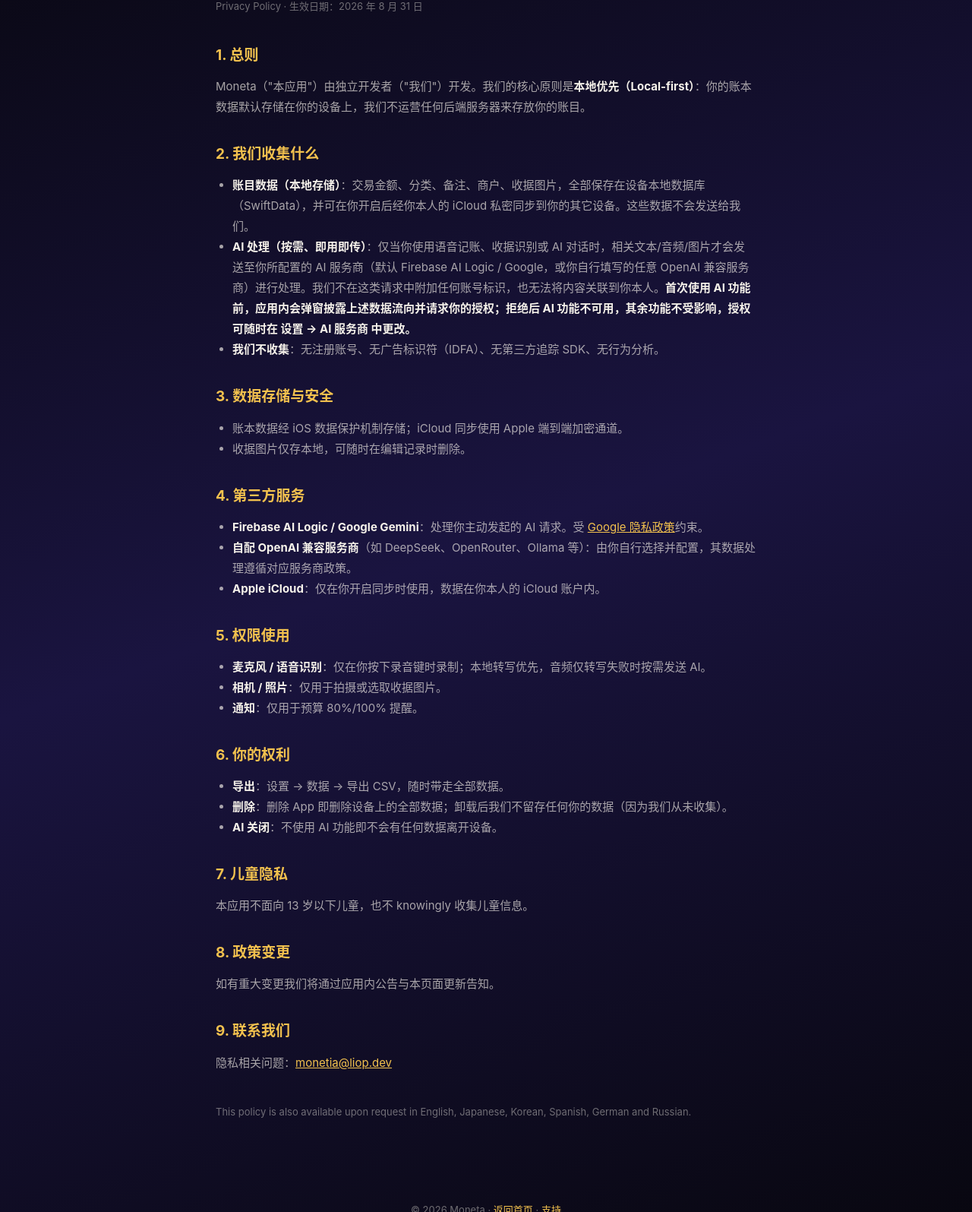
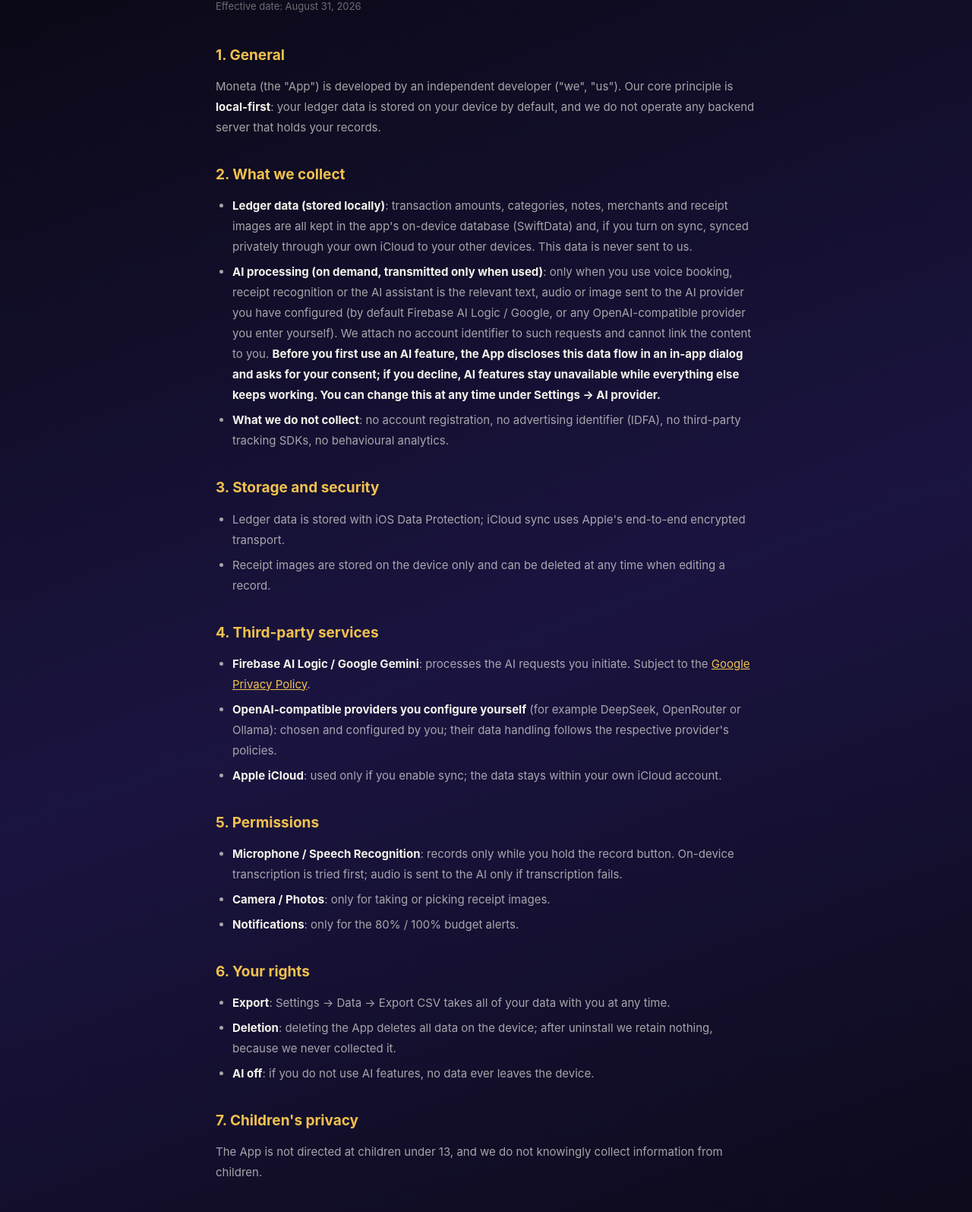
Before and after one commit to topcheer/monetia-site, a website: page site/privacy.html in a window 1280 px wide. Shown: the part 201-1796 px from the top of the page at 76% size. Drawn offline with Linux system fonts and the light colour scheme.

Commit message:
English privacy policy; bilingual privacy pages; clean links
Co-Authored-By: ggcode <noreply@ggcode.dev>

```diff
--- a/site/privacy.html
+++ b/site/privacy.html
@@ -1,10 +1,12 @@
 <!DOCTYPE html>
-<html lang="zh-CN">
+<html lang="en">
 <head>
 <meta charset="UTF-8">
 <meta name="viewport" content="width=device-width, initial-scale=1.0">
-<title>Moneta — 隐私政策</title>
-<link rel="icon" href="favicon.svg" type="image/svg+xml">
+<title>Moneta — Privacy Policy</title>
+<meta name="description" content="How Moneta handles your data: local-first storage, on-demand AI processing, iCloud sync, permissions and your rights.">
+<link rel="icon" href="/favicon.svg" type="image/svg+xml">
+<link rel="canonical" href="https://www.monetia.net/privacy"><link rel="alternate" hreflang="en" href="https://www.monetia.net/privacy"><link rel="alternate" hreflang="zh-Hans" href="https://www.monetia.net/zh/privacy">
 <style>
 :root{--navy:#08070F;--purple:#1A1440;--gold:#E9C46A;--gold-l:#F2C14E;--text:#F6F2EA;
   --text2:rgba(246,242,234,.66);--text3:rgba(246,242,234,.42);--glass:rgba(255,255,255,.045);--stroke:rgba(246,242,234,.10)}
@@ -14,72 +16,74 @@ body{font-family:-apple-system,BlinkMacSystemFont,"PingFang SC","Noto Sans CJK S
 .topnav{max-width:760px;margin:0 auto;padding:22px 24px;display:flex;justify-content:space-between;align-items:center}
 .topnav .brand{display:flex;align-items:center;gap:10px;font-family:"Cormorant Garamond","Didot","Songti SC",serif;font-size:22px;font-weight:600;color:var(--text);text-decoration:none}
 .topnav .brand img{width:26px;height:26px}
+.topnav .right{display:flex;gap:18px;align-items:center}
 .topnav a.back{color:var(--text3);font-size:13px;text-decoration:none;letter-spacing:.08em}
-.topnav a.back:hover{color:var(--gold-l)}
+.topnav a.back:hover,.topnav a.lang:hover{color:var(--gold-l)}
+.topnav a.lang{color:var(--muted);font-size:12px;letter-spacing:.14em;font-weight:600;padding:6px 11px;border:1px solid var(--stroke);border-radius:999px;text-decoration:none}
 .wrap{max-width:760px;margin:0 auto;padding:56px 24px 80px}
 h1{font-size:30px;margin-bottom:4px} h1 em{font-style:normal;color:var(--gold-l)}
 .date{color:var(--text3);font-size:13px;margin-bottom:36px}
 h2{font-size:19px;color:var(--gold-l);margin:32px 0 10px}
-p,li{color:var(--text2);font-size:15px} ul{padding-left:22px}
+p,li{color:var(--text2);font-size:15px} ul{padding-left:22px} li{margin-bottom:6px}
 b{color:var(--text)}
 footer{color:var(--text3);text-align:center;padding:26px;font-size:13px}
 a{color:var(--gold-l)}
 </style>
 </head>
 <body>
-<div class="topnav"><a class="brand" href="/"><img src="assets/brand/app-icon.png" alt="">Moneta</a><a class="back" href="/">← 返回首页 / Home</a></div>
+<div class="topnav">
+  <a class="brand" href="/"><img src="/assets/brand/app-icon.png" alt="">Moneta</a>
+  <div class="right"><a class="lang" href="/zh/privacy" hreflang="zh-Hans" lang="zh-Hans">中文</a><a class="back" href="/">← Home</a></div>
+</div>
 <div class="wrap">
-<h1><em>Moneta</em> 隐私政策</h1>
-<div class="date">Privacy Policy · 生效日期：2026 年 8 月 31 日</div>
+<h1><em>Moneta</em> Privacy Policy</h1>
+<div class="date">Effective date: August 31, 2026</div>
+<h2>1. General</h2>
+<p>Moneta (the "App") is developed by an independent developer ("we", "us"). Our core principle is <b>local-first</b>: your ledger data is stored on your device by default, and we do not operate any backend server that holds your records.</p>
 
-<h2>1. 总则</h2>
-<p>Moneta（"本应用"）由独立开发者（"我们"）开发。我们的核心原则是<b>本地优先（Local-first）</b>：你的账本数据默认存储在你的设备上，我们不运营任何后端服务器来存放你的账目。</p>
-
-<h2>2. 我们收集什么</h2>
+<h2>2. What we collect</h2>
 <ul>
-<li><b>账目数据（本地存储）</b>：交易金额、分类、备注、商户、收据图片，全部保存在设备本地数据库（SwiftData），并可在你开启后经你本人的 iCloud 私密同步到你的其它设备。这些数据不会发送给我们。</li>
-<li><b>AI 处理（按需、即用即传）</b>：仅当你使用语音记账、收据识别或 AI 对话时，相关文本/音频/图片才会发送至你所配置的 AI 服务商（默认 Firebase AI Logic / Google，或你自行填写的任意 OpenAI 兼容服务商）进行处理。我们不在这类请求中附加任何账号标识，也无法将内容关联到你本人。<b>首次使用 AI 功能前，应用内会弹窗披露上述数据流向并请求你的授权；拒绝后 AI 功能不可用，其余功能不受影响，授权可随时在 设置 → AI 服务商 中更改。</b></li>
-<li><b>我们不收集</b>：无注册账号、无广告标识符（IDFA）、无第三方追踪 SDK、无行为分析。</li>
+<li><b>Ledger data (stored locally)</b>: transaction amounts, categories, notes, merchants and receipt images are all kept in the app's on-device database (SwiftData) and, if you turn on sync, synced privately through your own iCloud to your other devices. This data is never sent to us.</li>
+<li><b>AI processing (on demand, transmitted only when used)</b>: only when you use voice booking, receipt recognition or the AI assistant is the relevant text, audio or image sent to the AI provider you have configured (by default Firebase AI Logic / Google, or any OpenAI-compatible provider you enter yourself). We attach no account identifier to such requests and cannot link the content to you. <b>Before you first use an AI feature, the App discloses this data flow in an in-app dialog and asks for your consent; if you decline, AI features stay unavailable while everything else keeps working. You can change this at any time under Settings → AI provider.</b></li>
+<li><b>What we do not collect</b>: no account registration, no advertising identifier (IDFA), no third-party tracking SDKs, no behavioural analytics.</li>
 </ul>
 
-<h2>3. 数据存储与安全</h2>
+<h2>3. Storage and security</h2>
 <ul>
-<li>账本数据经 iOS 数据保护机制存储；iCloud 同步使用 Apple 端到端加密通道。</li>
-<li>收据图片仅存本地，可随时在编辑记录时删除。</li>
+<li>Ledger data is stored with iOS Data Protection; iCloud sync uses Apple's end-to-end encrypted transport.</li>
+<li>Receipt images are stored on the device only and can be deleted at any time when editing a record.</li>
 </ul>
 
-<h2>4. 第三方服务</h2>
+<h2>4. Third-party services</h2>
 <ul>
-<li><b>Firebase AI Logic / Google Gemini</b>：处理你主动发起的 AI 请求。受 <a href="https://policies.google.com/privacy" rel="noopener">Google 隐私政策</a>约束。</li>
-<li><b>自配 OpenAI 兼容服务商</b>（如 DeepSeek、OpenRouter、Ollama 等）：由你自行选择并配置，其数据处理遵循对应服务商政策。</li>
-<li><b>Apple iCloud</b>：仅在你开启同步时使用，数据在你本人的 iCloud 账户内。</li>
+<li><b>Firebase AI Logic / Google Gemini</b>: processes the AI requests you initiate. Subject to the <a href="https://policies.google.com/privacy" rel="noopener">Google Privacy Policy</a>.</li>
+<li><b>OpenAI-compatible providers you configure yourself</b> (for example DeepSeek, OpenRouter or Ollama): chosen and configured by you; their data handling follows the respective provider's policies.</li>
+<li><b>Apple iCloud</b>: used only if you enable sync; the data stays within your own iCloud account.</li>
 </ul>
 
-<h2>5. 权限使用</h2>
+<h2>5. Permissions</h2>
 <ul>
-<li><b>麦克风 / 语音识别</b>：仅在你按下录音键时录制；本地转写优先，音频仅转写失败时按需发送 AI。</li>
-<li><b>相机 / 照片</b>：仅用于拍摄或选取收据图片。</li>
-<li><b>通知</b>：仅用于预算 80%/100% 提醒。</li>
+<li><b>Microphone / Speech Recognition</b>: records only while you hold the record button. On-device transcription is tried first; audio is sent to the AI only if transcription fails.</li>
+<li><b>Camera / Photos</b>: only for taking or picking receipt images.</li>
+<li><b>Notifications</b>: only for the 80% / 100% budget alerts.</li>
 </ul>
 
-<h2>6. 你的权利</h2>
+<h2>6. Your rights</h2>
 <ul>
-<li><b>导出</b>：设置 → 数据 → 导出 CSV，随时带走全部数据。</li>
-<li><b>删除</b>：删除 App 即删除设备上的全部数据；卸载后我们不留存任何你的数据（因为我们从未收集）。</li>
-<li><b>AI 关闭</b>：不使用 AI 功能即不会有任何数据离开设备。</li>
+<li><b>Export</b>: Settings → Data → Export CSV takes all of your data with you at any time.</li>
+<li><b>Deletion</b>: deleting the App deletes all data on the device; after uninstall we retain nothing, because we never collected it.</li>
+<li><b>AI off</b>: if you do not use AI features, no data ever leaves the device.</li>
 </ul>
 
-<h2>7. 儿童隐私</h2>
-<p>本应用不面向 13 岁以下儿童，也不 knowingly 收集儿童信息。</p>
+<h2>7. Children's privacy</h2>
+<p>The App is not directed at children under 13, and we do not knowingly collect information from children.</p>
 
-<h2>8. 政策变更</h2>
-<p>如有重大变更我们将通过应用内公告与本页面更新告知。</p>
+<h2>8. Changes to this policy</h2>
+<p>If we make material changes, we will announce them in the App and update this page.</p>
 
-<h2>9. 联系我们</h2>
-<p>隐私相关问题：<a href="mailto:monetia@liop.dev">monetia@liop.dev</a></p>
-
-<p style="margin-top:40px;color:var(--text3);font-size:13px">This policy is also available upon request in English, Japanese, Korean, Spanish, German and Russian.</p>
+<h2>9. Contact</h2>
+<p>Privacy questions: <a href="mailto:monetia@monetia.net">monetia@monetia.net</a></p>
 </div>
-<footer>© 2026 Moneta · <a href="/">返回首页</a> · <a href="/support">支持</a></footer>
+<footer>© 2026 Moneta · <a href="/">Home</a> · <a href="/support">Support</a></footer>
 </body>
 </html>
```
Also changed, not shown: site/index.html (+5 -2 lines), site/zh/index.html (+5 -2 lines), site/zh/privacy.html (+12 -9 lines).
